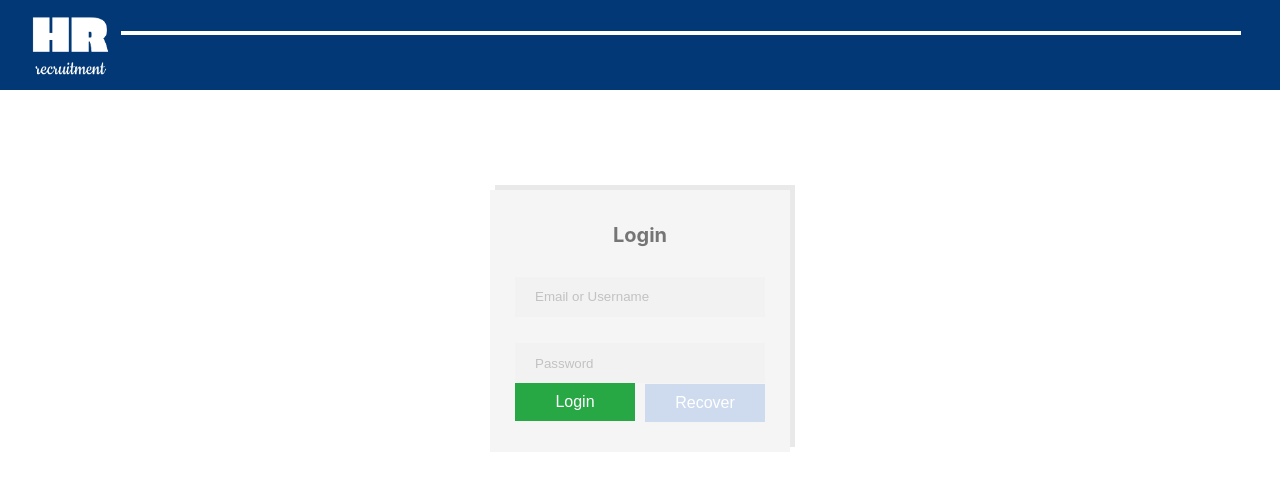
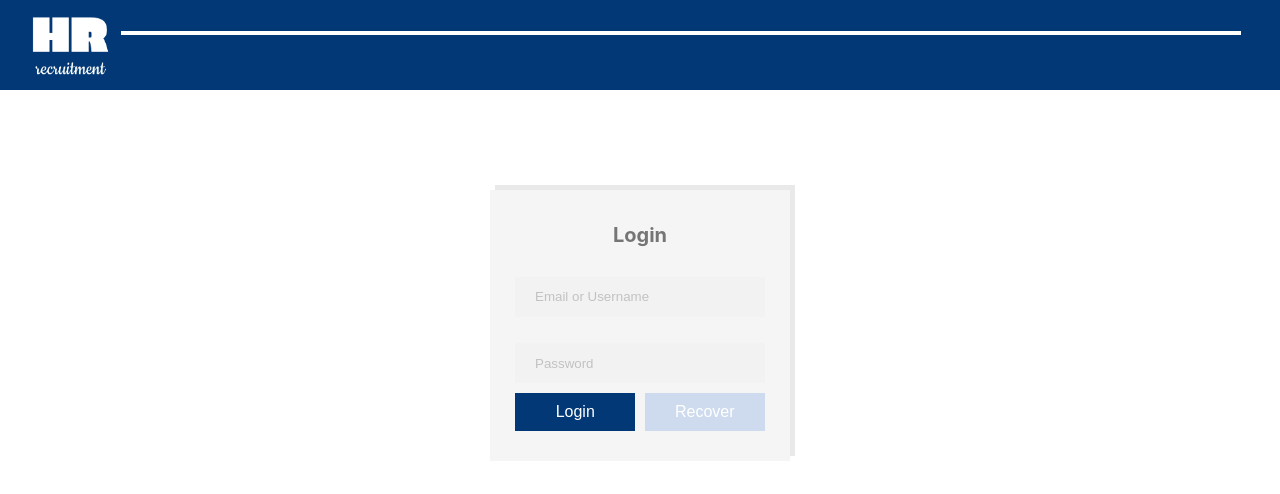
Before and after one commit to Bmirt/HRprogramm, a React (Create React App) app: page /Login in a window 1280 px wide. Shown: the top 494 px of the page. Built offline with nearby package versions, Linux system fonts and the light colour scheme.

Commit message:
small fixes

```diff
--- a/src/components/UI/button/Button.module.css
+++ b/src/components/UI/button/Button.module.css
@@ -1,7 +1,7 @@
 .btn {
   display: inline-block;
   font-weight: 400;
-  width: 120px;
+  min-width: 120px;
   text-align: center;
   white-space: nowrap;
   vertical-align: middle;
@@ -14,26 +14,25 @@
   font-size: 1rem;
   line-height: 1.5;
   color: #fff;
-  background-color: #023875;
-  border-color: #023875;
   cursor: pointer;
   transition: color 0.15s ease-in-out, background-color 0.15s ease-in-out,
     border-color 0.15s ease-in-out, box-shadow 0.15s ease-in-out;
   outline: none;
+  margin-top: 0.6em;
 }
 
 .buttonSubmit {
   color: #fff;
-  background-color: #28a745;
-  border-color: #28a745;
-  margin-right: 10px;
+  background-color: #023875;
+  border-color: #023875;
+  margin-right: 0.6em;
 }
 
 .buttonSubmit:hover {
   color: #fff;
-  background-color: #218838;
-  border-color: #1e7e34;
-  box-shadow: 0px 15px 20px rgba(46, 229, 157, 0.4);
+  background-color: #023875;
+  border-color: #023875;
+  box-shadow: 0px 15px 20px rgba(2, 56, 117, 0.4);
 }
 
 .buttonChange {
```
